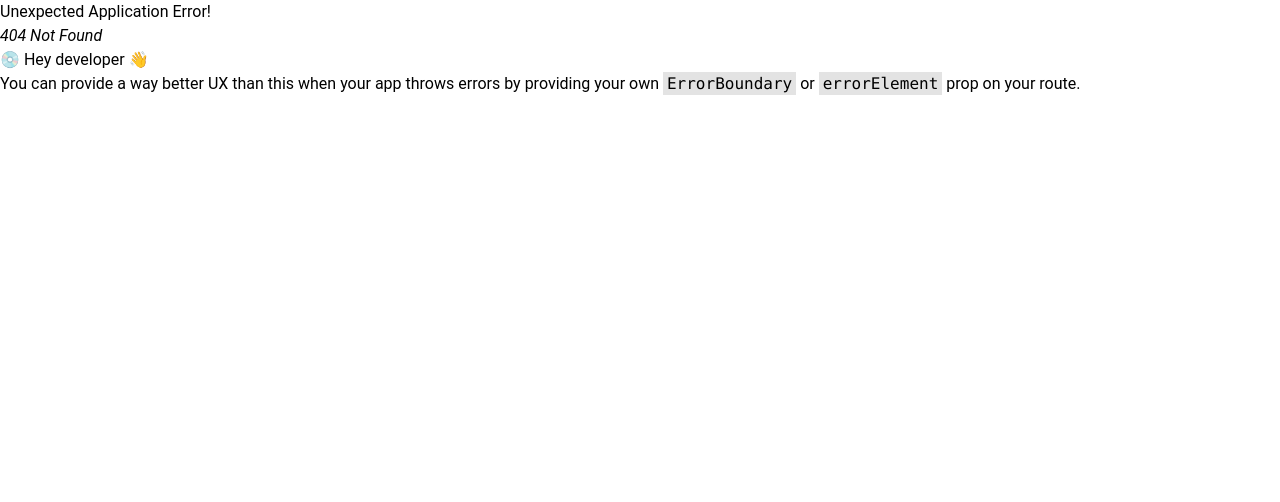
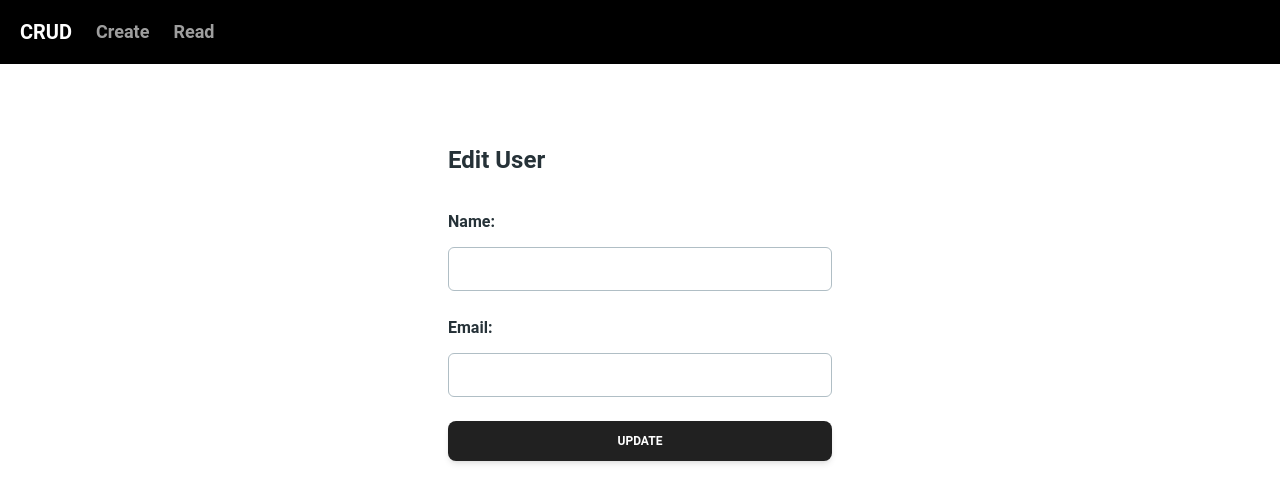
Before and after one commit to Vlad-2109/crud-rtk_query, a React (Vite) app: page /edit/1 in a window 1280 px wide. Before the commit this address had no page. Shown: the top 502 px of the page. Built offline with nearby package versions, Linux system fonts and the light colour scheme; no server answers.

Commit message:
add update mutation

```diff
--- a/src/components/users/Users.tsx
+++ b/src/components/users/Users.tsx
@@ -1,3 +1,4 @@
+import { Link } from 'react-router-dom';
 import { useGetUsersQuery } from '../../rtk/user/userSlice';
 
 export const Users: React.FC = () => {
@@ -14,7 +15,7 @@ export const Users: React.FC = () => {
             <h4>{user.email}</h4>
             <div className='flex gap-2 self-center'>
                 <button className="text-white px-3 py-1 bg-red-600 rounded-lg">Delete</button>
-                <button className="text-white px-3 py-1 bg-green-600 rounded-lg">Edit</button>
+                <Link to={`/edit/${user.id}`} className="text-white px-3 py-1 bg-green-600 rounded-lg">Edit</Link>
             </div>
           </div>
         ))}
--- a/src/pages/create/CreatePage.tsx
+++ b/src/pages/edit/EditPage.tsx
@@ -1,17 +1,25 @@
-import { useState } from 'react';
-import { useNavigate } from 'react-router-dom';
+import { useEffect, useState } from 'react';
+import { useNavigate, useParams } from 'react-router-dom';
 import { Card, Input, Button, Typography } from '@material-tailwind/react';
-import { IUserData } from '../../rtk/types';
-import { useAddUserMutation } from '../../rtk/user/userSlice';
+import { useGetUserQuery, useUpdateUserMutation } from '../../rtk/user/userSlice';
+import { IUser } from '../../rtk/types';
 
-export const CreatePage: React.FC = () => {
+export const EditPage: React.FC = () => {
+  const { id } = useParams();
   const navigate = useNavigate();
-  const [addUser] = useAddUserMutation();
-  const [user, setUser] = useState<IUserData>({ name: '', email: '' });
+  const { data } = useGetUserQuery(id!);
+  const [updateUser] = useUpdateUserMutation();
+  const [user, setUser] = useState<IUser>({ id: id!, name: '', email: '' });
 
-  const onSubmitHandler = async(e: React.FormEvent<HTMLFormElement>) => {
+  useEffect(() => {
+    if (data) {
+      setUser({ ...user, name: data.name, email: data.email });
+    }
+  }, [data]);
+
+  const onSubmitHandler = async (e: React.FormEvent<HTMLFormElement>) => {
     e.preventDefault();
-    await addUser(user);
+    await updateUser(user);
     navigate('/');
   };
 
@@ -35,7 +43,7 @@ export const CreatePage: React.FC = () => {
           onPointerEnterCapture={null}
           onPointerLeaveCapture={null}
         >
-          Add User
+          Edit User
         </Typography>
         <form
           className="mt-8 mb-2 w-80 max-w-screen-lg sm:w-96"
@@ -63,6 +71,7 @@ export const CreatePage: React.FC = () => {
               onPointerLeaveCapture={undefined}
               crossOrigin={undefined}
               name="name"
+              value={user.name}
               onChange={onChangeHandler}
             />
             <Typography
@@ -86,6 +95,7 @@ export const CreatePage: React.FC = () => {
               onPointerLeaveCapture={undefined}
               crossOrigin={undefined}
               name="email"
+              value={user.email}
               onChange={onChangeHandler}
             />
           </div>
@@ -98,7 +108,7 @@ export const CreatePage: React.FC = () => {
             onPointerLeaveCapture={undefined}
             type="submit"
           >
-            Submit
+            Update
           </Button>
         </form>
       </Card>
--- a/src/router/router.tsx
+++ b/src/router/router.tsx
@@ -1,7 +1,8 @@
 import { createBrowserRouter } from 'react-router-dom';
+import { Layout } from '../components/layout/Layout';
 import { Home } from '../pages/home/Home';
 import { CreatePage } from '../pages/create/CreatePage';
-import { Layout } from '../components/layout/Layout';
+import { EditPage } from '../pages/edit/EditPage';
 
 export const router = createBrowserRouter([
   {
@@ -10,6 +11,7 @@ export const router = createBrowserRouter([
     children: [
       { index: true, element: <Home /> },
       { path: 'create', element: <CreatePage /> },
+      { path: 'edit/:id', element: <EditPage /> },
     ],
   },
 ]);
--- a/src/rtk/user/userSlice.ts
+++ b/src/rtk/user/userSlice.ts
@@ -3,12 +3,18 @@ import { IUser, IUserData } from '../types';
 
 export const userApi = createApi({
   reducerPath: 'userApi',
-  baseQuery: fetchBaseQuery({ baseUrl: 'https://676e7272df5d7dac1ccaaa4c.mockapi.io/api/v1/' }),
+  baseQuery: fetchBaseQuery({
+    baseUrl: 'https://676e7272df5d7dac1ccaaa4c.mockapi.io/api/v1/',
+  }),
   tagTypes: ['User'],
   endpoints: (builder) => ({
     getUsers: builder.query<IUser[], void>({
       query: () => `users`,
-      providesTags: ['User']
+      providesTags: ['User'],
+    }),
+    getUser: builder.query<IUser, string>({
+      query: (id) => `users/${id}`,
+      providesTags: ['User'],
     }),
     addUser: builder.mutation<IUser, IUserData>({
       query: (user) => ({
@@ -16,9 +22,17 @@ export const userApi = createApi({
         method: 'POST',
         body: user,
       }),
-      invalidatesTags: ['User']
+      invalidatesTags: ['User'],
+    }),
+    updateUser: builder.mutation<IUser, IUser>({
+      query: (user) => ({
+        url: `/users/${user.id}`,
+        method: 'PUT',
+        body: user,
+      }),
+      invalidatesTags: ['User'],
     }),
   }),
 });
 
-export const { useGetUsersQuery, useAddUserMutation } = userApi;
+export const { useGetUsersQuery, useGetUserQuery, useAddUserMutation, useUpdateUserMutation } = userApi;
```
